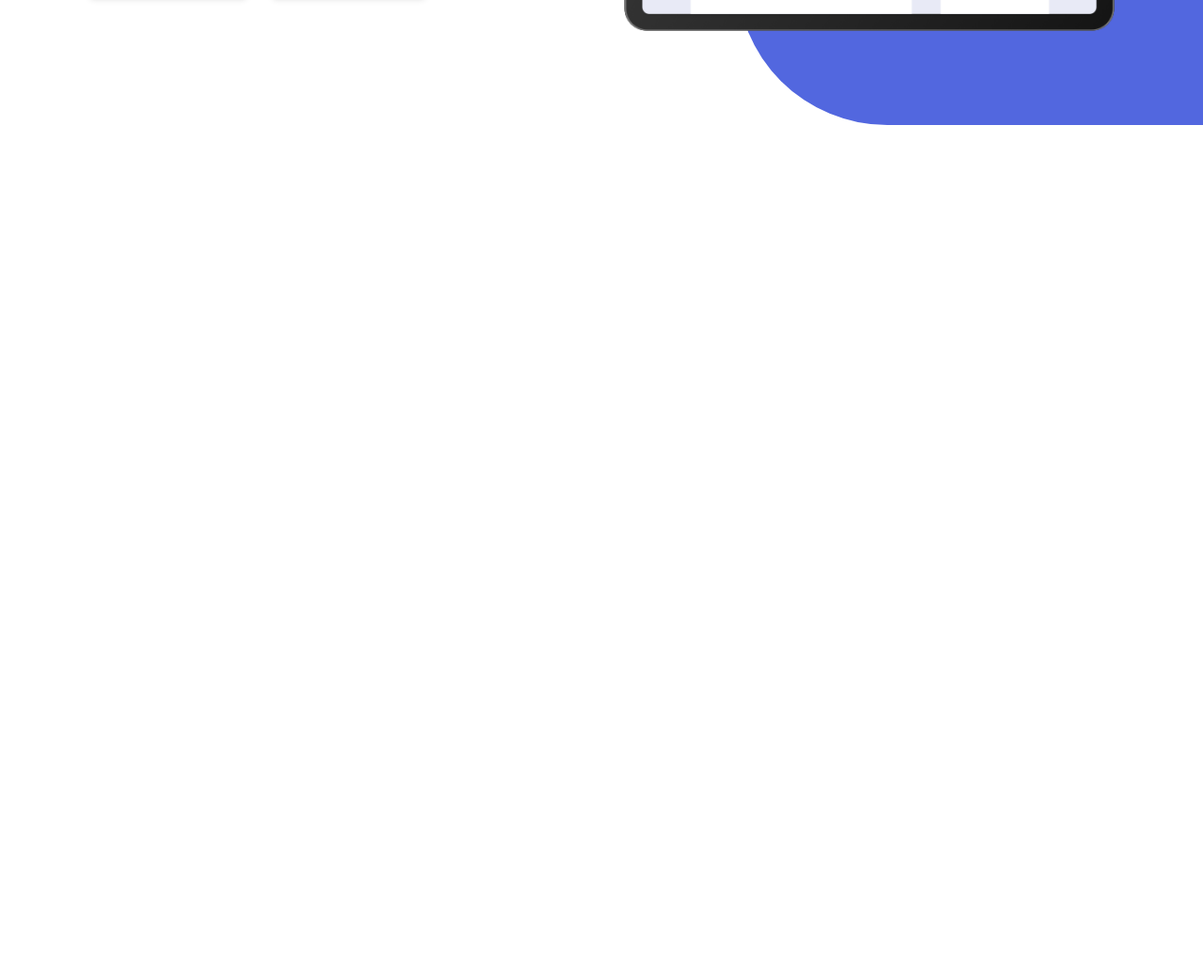
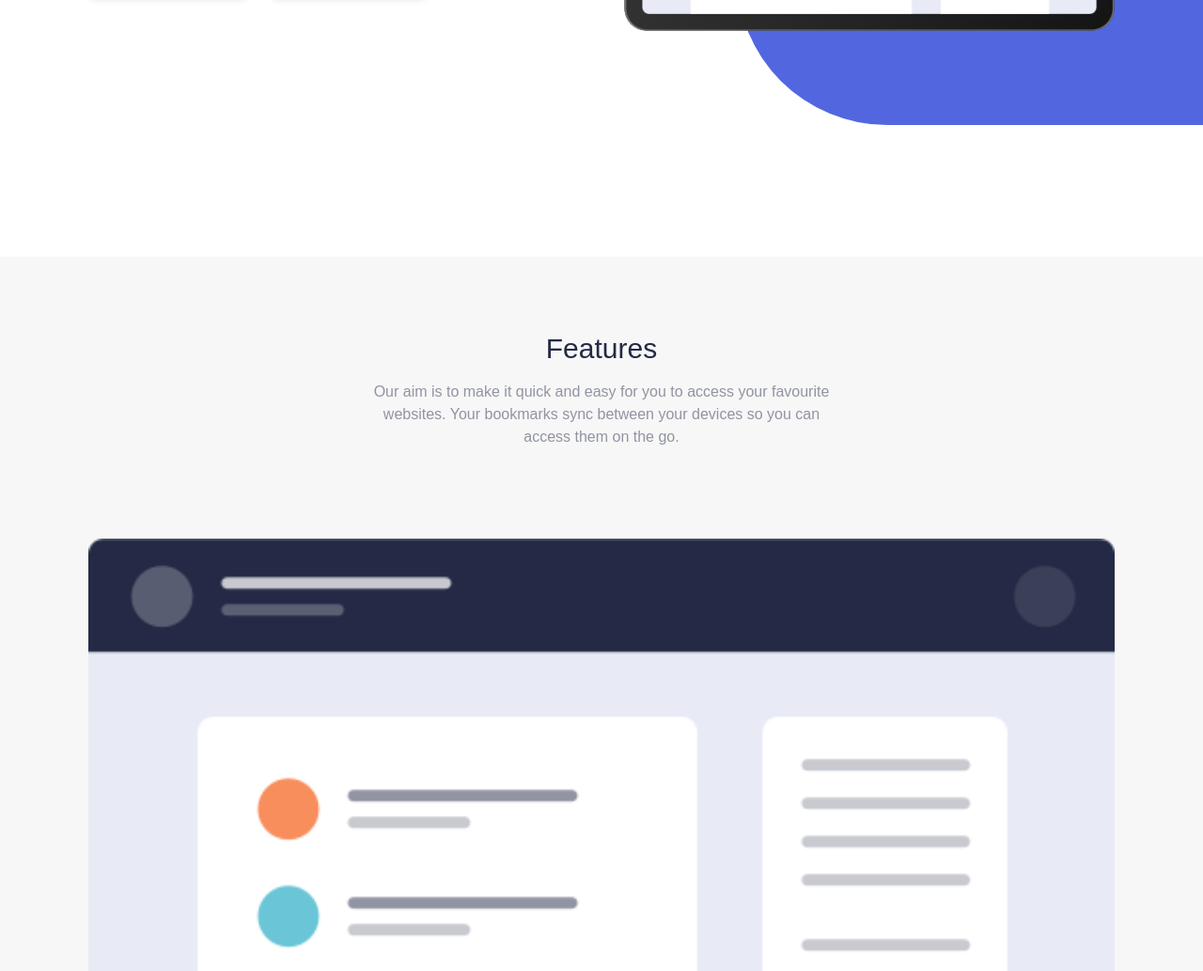
Before and after one commit to Andrea-Brezanova/Bookmark-Landing-Page, a website: page public/index.html in a window 1280 px wide. Shown: the part 547-1580 px from the top of the page at 94% size. Before the commit the page ends 800 px from the top, so only its background shows below. Drawn offline with Linux system fonts and the light colour scheme.

Commit message:
Added Features with heading and feature1.

```diff
--- a/public/index.html
+++ b/public/index.html
@@ -46,10 +46,29 @@
                 </div>
             </div>
             <!-- Rounded Rectangle-->
-            <div class="hidden md:block overflow-hidden bg-bookmark-purple rounded-l-full absolute h-80 w-2/4 top-32 right-0 lg:-bottom-28 lg:-right-36">
+            <div class="hidden lg:block overflow-hidden bg-bookmark-purple rounded-l-full absolute h-80 w-2/4 top-32 right-0 lg:-bottom-28 lg:-right-36">
             </div>
         </section>
-        <section class="Features"></section>
+
+        <!-- Features -->
+        <section class="bg-bookmark-white py-20 mt-20 lg:mt-60">
+            <!-- Heading -->
+             <div class="sm:w-3/4 lg:w-5/12 mx-auto px-2">
+                <h1 class="text-3xl text-center text-bookmark-blue">Features</h1>
+                <p class="text-center text-bookmark-grey mt-4">Our aim is to make it quick and easy for you to access your favourite websites. Your bookmarks sync between
+                    your devices so you can access them on the go.</p>
+             </div>
+             <!-- Feature #1 -->
+            <div class="relative mt-20 lg:mt-24">
+                <div class="container flex flex-col lg:flex-row items-center justify-center gap-x-24">
+                    <!-- Image -->
+                     <div class="flex flex-1 justify-center z-10 mb-10 lg:mb-0">
+                        <img class="w-5/6 h-5/6 sm:w-3/4 sm:h-3/4 md:w-full md:h-full" src="./img/illustration-features-tab-1.png" alt="">
+                     </div>
+                </div>
+
+            </div>
+        </section>
      </hero>
 
 
```
Also changed, not shown: public/img/illustration-features-tab-1.png (added), public/style.css, 1 other file.
